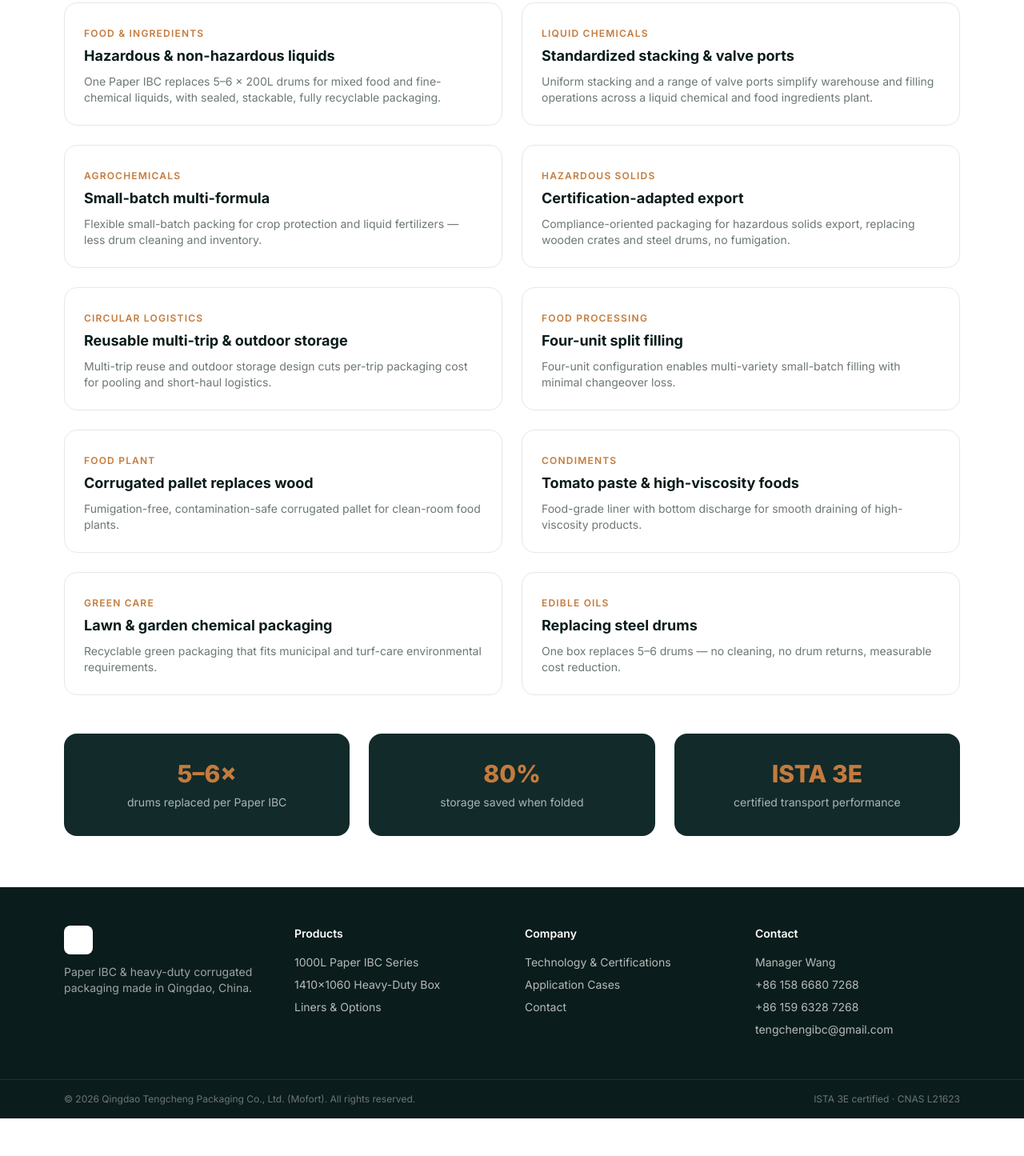
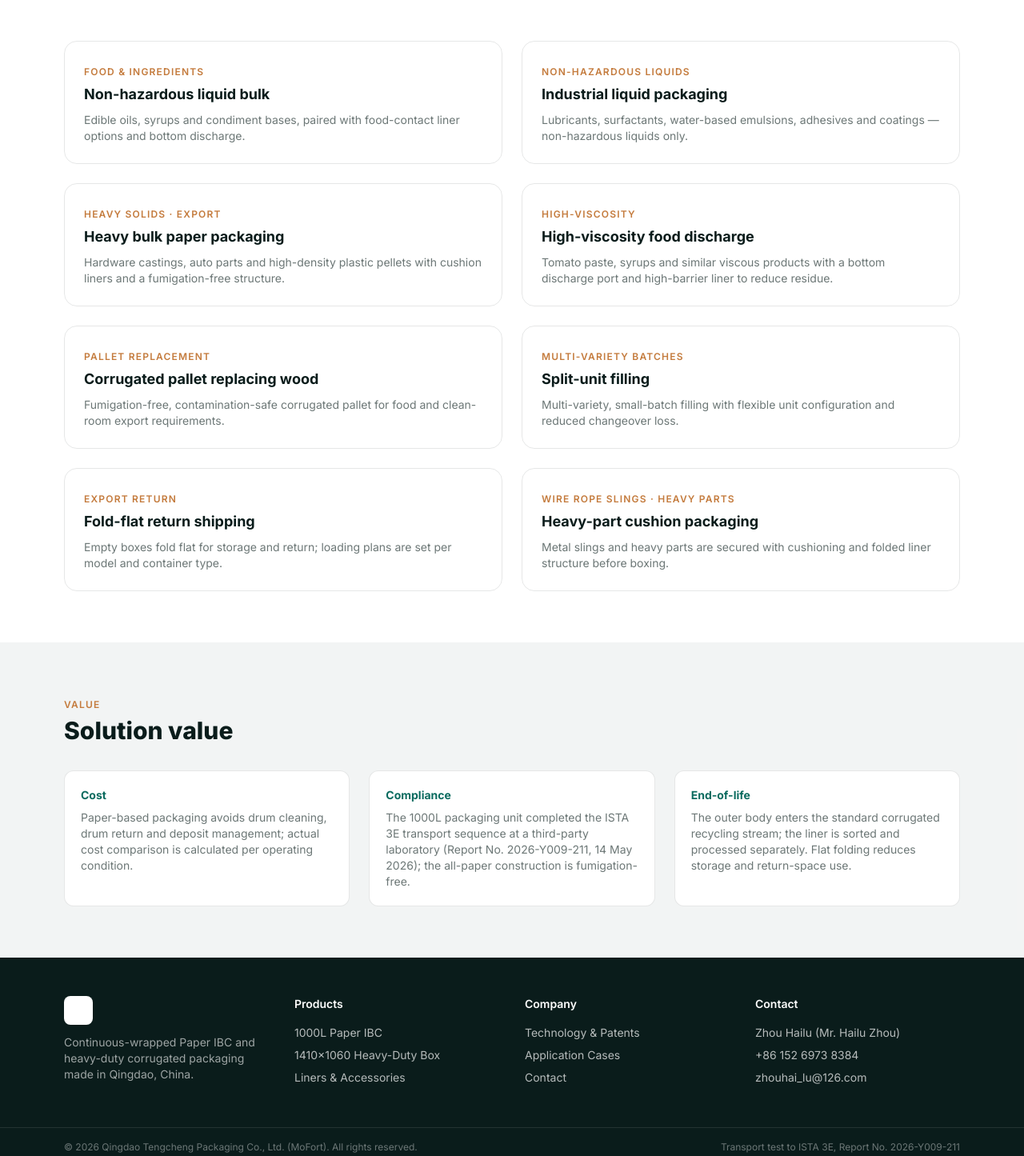
Before and after one commit to tengchengibc-hash/paper-ibc-website, a plain HTML site: page cases.html in a window 1280 px wide. Shown: the part 361-1806 px from the top of the page at 80% size. Before the commit the page ends 1759 px from the top, so only its background shows below. Drawn offline with nearby package versions, Linux system fonts and the light colour scheme.

Commit message:
Align applications page to v3 compliant direction and scope wording

```diff
--- a/cases.html
+++ b/cases.html
@@ -3,8 +3,8 @@
 <head>
 <meta charset="utf-8">
 <meta name="viewport" content="width=device-width, initial-scale=1">
-<title>Applications | Mofort Paper IBC</title>
-<meta name="description" content="Ten application cases for Paper IBC across food, chemicals, agrochemicals and export logistics.">
+<title>Applications | MoFort</title>
+<meta name="description" content="Typical application directions for MoFort Paper IBC and heavy-duty boxes: food ingredients, non-hazardous liquid chemicals and heavy solids for export logistics.">
 <script src="https://cdn.tailwindcss.com"></script>
 <script>
 tailwind.config = {
@@ -31,8 +31,8 @@ tailwind.config = {
 <header class="sticky top-0 z-50 bg-brand-dark/95 backdrop-blur text-white">
   <div class="max-w-6xl mx-auto px-4 h-16 flex items-center justify-between gap-6">
     <a href="index.html" class="flex items-center gap-3">
-      <img src="assets/images/logo-mofort-white.svg" alt="Mofort logo" class="h-10 w-auto bg-white rounded-lg p-1">
-      <span class="font-extrabold tracking-wide">MOFORT <span class="text-copper">PAPER IBC</span></span>
+      <img src="assets/images/logo-mofort-white.svg" alt="MoFort logo" class="h-10 w-auto bg-white rounded-lg p-1">
+      <span class="font-extrabold tracking-wide">MoFort <span class="text-copper">PAPER IBC</span></span>
     </a>
     <nav class="hidden md:flex items-center gap-6 text-sm font-medium">
       <a href="index.html" class="hover:text-copper">Home</a>
@@ -41,7 +41,7 @@ tailwind.config = {
       <a href="cases.html" class="hover:text-copper">Applications</a>
       <a href="contact.html" class="hover:text-copper">Contact</a>
     </nav>
-    <a href="https://wa.me/8615866807268" target="_blank" rel="noopener" class="hidden sm:inline-flex items-center gap-2 bg-emerald-500 hover:bg-emerald-400 text-white text-sm font-semibold px-4 py-2 rounded-lg">
+    <a href="https://wa.me/8615153203256" target="_blank" rel="noopener" class="hidden sm:inline-flex items-center gap-2 bg-emerald-500 hover:bg-emerald-400 text-white text-sm font-semibold px-4 py-2 rounded-lg">
       <svg viewBox="0 0 24 24" fill="currentColor" class="w-4 h-4"><path d="M12 2a10 10 0 0 0-8.6 15.1L2 22l5.1-1.3A10 10 0 1 0 12 2zm0 18a8 8 0 1 1 0-16 8 8 0 0 1 0 16zm4-5.3c-.2-.1-1.4-.7-1.6-.8-.2-.1-.4-.1-.5.1l-.7.9c-.1.2-.3.2-.5.1a6.5 6.5 0 0 1-3.3-2.9c-.3-.4 0-.6.2-.8l.4-.5c.1-.2.1-.3 0-.5l-.8-1.9c-.2-.5-.4-.4-.6-.4h-.5c-.2 0-.5.1-.7.3-.2.3-.9.9-.9 2.2s.9 2.5 1 2.7c.1.2 1.8 2.7 4.3 3.8 1.6.7 2.2.6 2.6.5.4-.1 1.4-.6 1.6-1.1.2-.6.2-1 .1-1.1z"/></svg>
       WhatsApp
     </a>
@@ -55,8 +55,8 @@ tailwind.config = {
 
 <section class="bg-brand-dark text-white">
   <div class="max-w-6xl mx-auto px-4 py-16">
-    <h1 class="text-3xl md:text-5xl font-extrabold">Application Cases</h1>
-    <p class="text-white/70 mt-3 max-w-2xl">Ten solution scenarios developed from real packaging pain points. Customer names and figures can be localized to your project.</p>
+    <h1 class="text-3xl md:text-5xl font-extrabold">Application Directions</h1>
+    <p class="text-white/70 mt-3 max-w-2xl">Typical packaging directions for food ingredients, non-hazardous liquid chemicals and heavy solid cargo. Suitability, rated load and stacking are confirmed against the actual product, test reports and operating conditions. This solution is not presented as suitable for hazardous goods, strong acids/alkalis, or high-temperature and high-pressure duties.</p>
   </div>
 </section>
 
@@ -64,60 +64,57 @@ tailwind.config = {
   <div class="max-w-6xl mx-auto px-4">
     <div class="grid md:grid-cols-2 gap-6">
       <div class="rounded-2xl border border-brand-dark/10 p-6 hover:shadow-lg transition">
-          <span class="text-copper text-xs font-semibold tracking-widest uppercase">Food & ingredients</span>
-          <h3 class="text-lg font-bold mt-1 mb-2">Hazardous & non-hazardous liquids</h3>
-          <p class="text-sm text-brand-dark/60">One Paper IBC replaces 5–6 × 200L drums for mixed food and fine-chemical liquids, with sealed, stackable, fully recyclable packaging.</p>
+        <span class="text-copper text-xs font-semibold tracking-widest uppercase">Food &amp; ingredients</span>
+        <h3 class="text-lg font-bold mt-1 mb-2">Non-hazardous liquid bulk</h3>
+        <p class="text-sm text-brand-dark/60">Edible oils, syrups and condiment bases, paired with food-contact liner options and bottom discharge.</p>
       </div>
       <div class="rounded-2xl border border-brand-dark/10 p-6 hover:shadow-lg transition">
-          <span class="text-copper text-xs font-semibold tracking-widest uppercase">Liquid chemicals</span>
-          <h3 class="text-lg font-bold mt-1 mb-2">Standardized stacking & valve ports</h3>
-          <p class="text-sm text-brand-dark/60">Uniform stacking and a range of valve ports simplify warehouse and filling operations across a liquid chemical and food ingredients plant.</p>
+        <span class="text-copper text-xs font-semibold tracking-widest uppercase">Non-hazardous liquids</span>
+        <h3 class="text-lg font-bold mt-1 mb-2">Industrial liquid packaging</h3>
+        <p class="text-sm text-brand-dark/60">Lubricants, surfactants, water-based emulsions, adhesives and coatings — non-hazardous liquids only.</p>
       </div>
       <div class="rounded-2xl border border-brand-dark/10 p-6 hover:shadow-lg transition">
-          <span class="text-copper text-xs font-semibold tracking-widest uppercase">Agrochemicals</span>
-          <h3 class="text-lg font-bold mt-1 mb-2">Small-batch multi-formula</h3>
-          <p class="text-sm text-brand-dark/60">Flexible small-batch packing for crop protection and liquid fertilizers — less drum cleaning and inventory.</p>
+        <span class="text-copper text-xs font-semibold tracking-widest uppercase">Heavy solids · export</span>
+        <h3 class="text-lg font-bold mt-1 mb-2">Heavy bulk paper packaging</h3>
+        <p class="text-sm text-brand-dark/60">Hardware castings, auto parts and high-density plastic pellets with cushion liners and a fumigation-free structure.</p>
       </div>
       <div class="rounded-2xl border border-brand-dark/10 p-6 hover:shadow-lg transition">
-          <span class="text-copper text-xs font-semibold tracking-widest uppercase">Hazardous solids</span>
-          <h3 class="text-lg font-bold mt-1 mb-2">Certification-adapted export</h3>
-          <p class="text-sm text-brand-dark/60">Compliance-oriented packaging for hazardous solids export, replacing wooden crates and steel drums, no fumigation.</p>
+        <span class="text-copper text-xs font-semibold tracking-widest uppercase">High-viscosity</span>
+        <h3 class="text-lg font-bold mt-1 mb-2">High-viscosity food discharge</h3>
+        <p class="text-sm text-brand-dark/60">Tomato paste, syrups and similar viscous products with a bottom discharge port and high-barrier liner to reduce residue.</p>
       </div>
       <div class="rounded-2xl border border-brand-dark/10 p-6 hover:shadow-lg transition">
-          <span class="text-copper text-xs font-semibold tracking-widest uppercase">Circular logistics</span>
-          <h3 class="text-lg font-bold mt-1 mb-2">Reusable multi-trip & outdoor storage</h3>
-          <p class="text-sm text-brand-dark/60">Multi-trip reuse and outdoor storage design cuts per-trip packaging cost for pooling and short-haul logistics.</p>
+        <span class="text-copper text-xs font-semibold tracking-widest uppercase">Pallet replacement</span>
+        <h3 class="text-lg font-bold mt-1 mb-2">Corrugated pallet replacing wood</h3>
+        <p class="text-sm text-brand-dark/60">Fumigation-free, contamination-safe corrugated pallet for food and clean-room export requirements.</p>
       </div>
       <div class="rounded-2xl border border-brand-dark/10 p-6 hover:shadow-lg transition">
-          <span class="text-copper text-xs font-semibold tracking-widest uppercase">Food processing</span>
-          <h3 class="text-lg font-bold mt-1 mb-2">Four-unit split filling</h3>
-          <p class="text-sm text-brand-dark/60">Four-unit configuration enables multi-variety small-batch filling with minimal changeover loss.</p>
+        <span class="text-copper text-xs font-semibold tracking-widest uppercase">Multi-variety batches</span>
+        <h3 class="text-lg font-bold mt-1 mb-2">Split-unit filling</h3>
+        <p class="text-sm text-brand-dark/60">Multi-variety, small-batch filling with flexible unit configuration and reduced changeover loss.</p>
       </div>
       <div class="rounded-2xl border border-brand-dark/10 p-6 hover:shadow-lg transition">
-          <span class="text-copper text-xs font-semibold tracking-widest uppercase">Food plant</span>
-          <h3 class="text-lg font-bold mt-1 mb-2">Corrugated pallet replaces wood</h3>
-          <p class="text-sm text-brand-dark/60">Fumigation-free, contamination-safe corrugated pallet for clean-room food plants.</p>
+        <span class="text-copper text-xs font-semibold tracking-widest uppercase">Export return</span>
+        <h3 class="text-lg font-bold mt-1 mb-2">Fold-flat return shipping</h3>
+        <p class="text-sm text-brand-dark/60">Empty boxes fold flat for storage and return; loading plans are set per model and container type.</p>
       </div>
       <div class="rounded-2xl border border-brand-dark/10 p-6 hover:shadow-lg transition">
-          <span class="text-copper text-xs font-semibold tracking-widest uppercase">Condiments</span>
-          <h3 class="text-lg font-bold mt-1 mb-2">Tomato paste & high-viscosity foods</h3>
-          <p class="text-sm text-brand-dark/60">Food-grade liner with bottom discharge for smooth draining of high-viscosity products.</p>
-        </div>
-        <div class="rounded-2xl border border-brand-dark/10 p-6 hover:shadow-lg transition">
-          <span class="text-copper text-xs font-semibold tracking-widest uppercase">Green care</span>
-          <h3 class="text-lg font-bold mt-1 mb-2">Lawn & garden chemical packaging</h3>
-          <p class="text-sm text-brand-dark/60">Recyclable green packaging that fits municipal and turf-care environmental requirements.</p>
-        </div>
-        <div class="rounded-2xl border border-brand-dark/10 p-6 hover:shadow-lg transition">
-          <span class="text-copper text-xs font-semibold tracking-widest uppercase">Edible oils</span>
-          <h3 class="text-lg font-bold mt-1 mb-2">Replacing steel drums</h3>
-          <p class="text-sm text-brand-dark/60">One box replaces 5–6 drums — no cleaning, no drum returns, measurable cost reduction.</p>
+        <span class="text-copper text-xs font-semibold tracking-widest uppercase">Wire rope slings · heavy parts</span>
+        <h3 class="text-lg font-bold mt-1 mb-2">Heavy-part cushion packaging</h3>
+        <p class="text-sm text-brand-dark/60">Metal slings and heavy parts are secured with cushioning and folded liner structure before boxing.</p>
       </div>
     </div>
-    <div class="mt-12 grid md:grid-cols-3 gap-6 text-center">
-      <div class="rounded-2xl bg-brand-ink text-white p-8"><div class="text-3xl font-extrabold text-copper">5–6×</div><p class="text-sm text-white/65 mt-2">drums replaced per Paper IBC</p></div>
-      <div class="rounded-2xl bg-brand-ink text-white p-8"><div class="text-3xl font-extrabold text-copper">80%</div><p class="text-sm text-white/65 mt-2">storage saved when folded</p></div>
-      <div class="rounded-2xl bg-brand-ink text-white p-8"><div class="text-3xl font-extrabold text-copper">ISTA 3E</div><p class="text-sm text-white/65 mt-2">certified transport performance</p></div>
+  </div>
+</section>
+
+<section class="bg-brand-ink/5 py-16">
+  <div class="max-w-6xl mx-auto px-4">
+    <span class="text-copper font-semibold tracking-widest uppercase text-xs">Value</span>
+    <h2 class="text-3xl font-extrabold mt-1 mb-8">Solution value</h2>
+    <div class="grid md:grid-cols-3 gap-6 text-sm">
+      <div class="rounded-xl border border-brand-dark/10 bg-white p-5"><b class="text-brand">Cost</b><p class="text-brand-dark/60 mt-2">Paper-based packaging avoids drum cleaning, drum return and deposit management; actual cost comparison is calculated per operating condition.</p></div>
+      <div class="rounded-xl border border-brand-dark/10 bg-white p-5"><b class="text-brand">Compliance</b><p class="text-brand-dark/60 mt-2">The 1000L packaging unit completed the ISTA 3E transport sequence at a third-party laboratory (Report No. 2026-Y009-211, 14 May 2026); the all-paper construction is fumigation-free.</p></div>
+      <div class="rounded-xl border border-brand-dark/10 bg-white p-5"><b class="text-brand">End-of-life</b><p class="text-brand-dark/60 mt-2">The outer body enters the standard corrugated recycling stream; the liner is sorted and processed separately. Flat folding reduces storage and return-space use.</p></div>
     </div>
   </div>
 </section>
@@ -126,33 +123,32 @@ tailwind.config = {
 <footer class="bg-brand-dark text-white/70">
   <div class="max-w-6xl mx-auto px-4 py-12 grid gap-8 md:grid-cols-4 text-sm">
     <div>
-      <img src="assets/images/logo-mofort-white.svg" alt="Mofort" class="h-9 w-auto bg-white rounded-lg p-1 mb-3">
-      <p class="text-white/60">Paper IBC &amp; heavy-duty corrugated packaging made in Qingdao, China.</p>
+      <img src="assets/images/logo-mofort-white.svg" alt="MoFort" class="h-9 w-auto bg-white rounded-lg p-1 mb-3">
+      <p class="text-white/60">Continuous-wrapped Paper IBC and heavy-duty corrugated packaging made in Qingdao, China.</p>
     </div>
     <div>
       <h4 class="text-white font-semibold mb-3">Products</h4>
-      <a class="block py-1 hover:text-copper" href="products.html#ibc">1000L Paper IBC Series</a>
+      <a class="block py-1 hover:text-copper" href="products.html#ibc">1000L Paper IBC</a>
       <a class="block py-1 hover:text-copper" href="products.html#box">1410×1060 Heavy-Duty Box</a>
-      <a class="block py-1 hover:text-copper" href="products.html#options">Liners &amp; Options</a>
+      <a class="block py-1 hover:text-copper" href="products.html#options">Liners &amp; Accessories</a>
     </div>
     <div>
       <h4 class="text-white font-semibold mb-3">Company</h4>
-      <a class="block py-1 hover:text-copper" href="technology.html">Technology &amp; Certifications</a>
+      <a class="block py-1 hover:text-copper" href="technology.html">Technology &amp; Patents</a>
       <a class="block py-1 hover:text-copper" href="cases.html">Application Cases</a>
       <a class="block py-1 hover:text-copper" href="contact.html">Contact</a>
     </div>
     <div>
       <h4 class="text-white font-semibold mb-3">Contact</h4>
-      <p class="py-1">Manager Wang</p>
-      <a class="block py-1 hover:text-copper" href="tel:+8615866807268">+86 158 6680 7268</a>
-      <a class="block py-1 hover:text-copper" href="tel:+8615963287268">+86 159 6328 7268</a>
-      <a class="block py-1 hover:text-copper" href="mailto:tengchengibc@gmail.com">tengchengibc@gmail.com</a>
+      <p class="py-1">Zhou Hailu (Mr. Hailu Zhou)</p>
+      <a class="block py-1 hover:text-copper" href="tel:+8615269738384">+86 152 6973 8384</a>
+      <a class="block py-1 hover:text-copper" href="mailto:zhouhai_lu@126.com">zhouhai_lu@126.com</a>
     </div>
   </div>
   <div class="border-t border-white/10">
     <div class="max-w-6xl mx-auto px-4 py-4 text-xs text-white/40 flex flex-wrap justify-between gap-2">
-      <span>© 2026 Qingdao Tengcheng Packaging Co., Ltd. (Mofort). All rights reserved.</span>
-      <span>ISTA 3E certified · CNAS L21623</span>
+      <span>© 2026 Qingdao Tengcheng Packaging Co., Ltd. (MoFort). All rights reserved.</span>
+      <span>Transport test to ISTA 3E, Report No. 2026-Y009-211</span>
     </div>
   </div>
 </footer>
```
Lines whose indentation alone changed are shown as unchanged.
